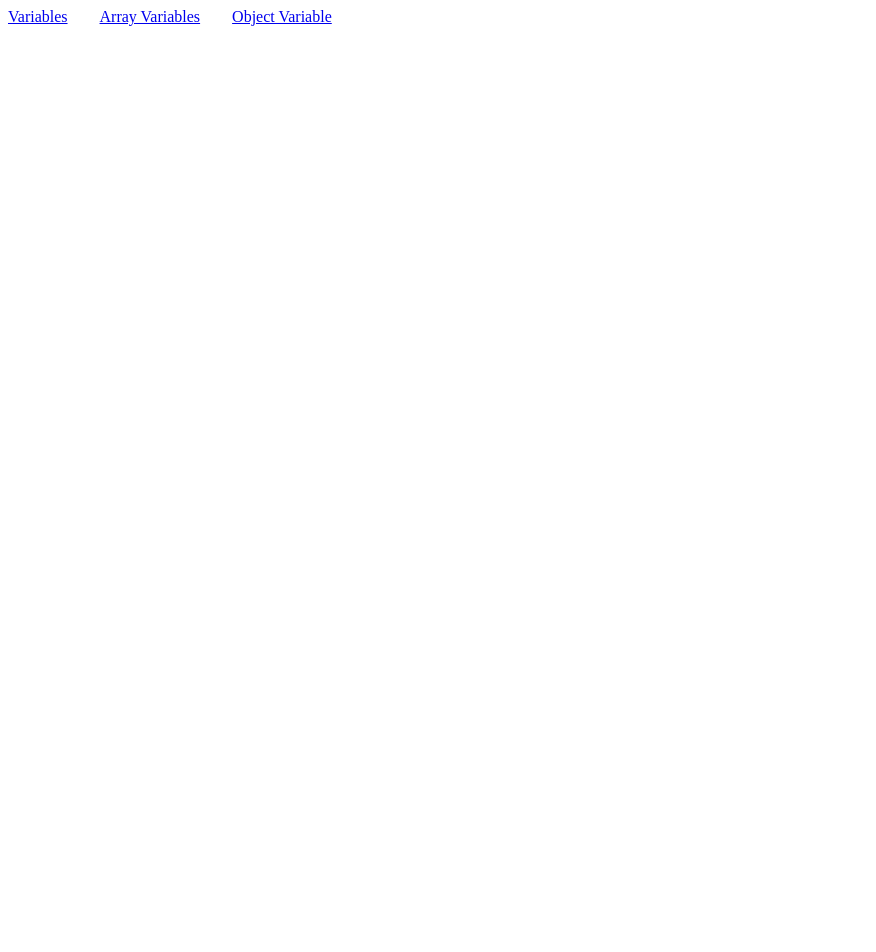
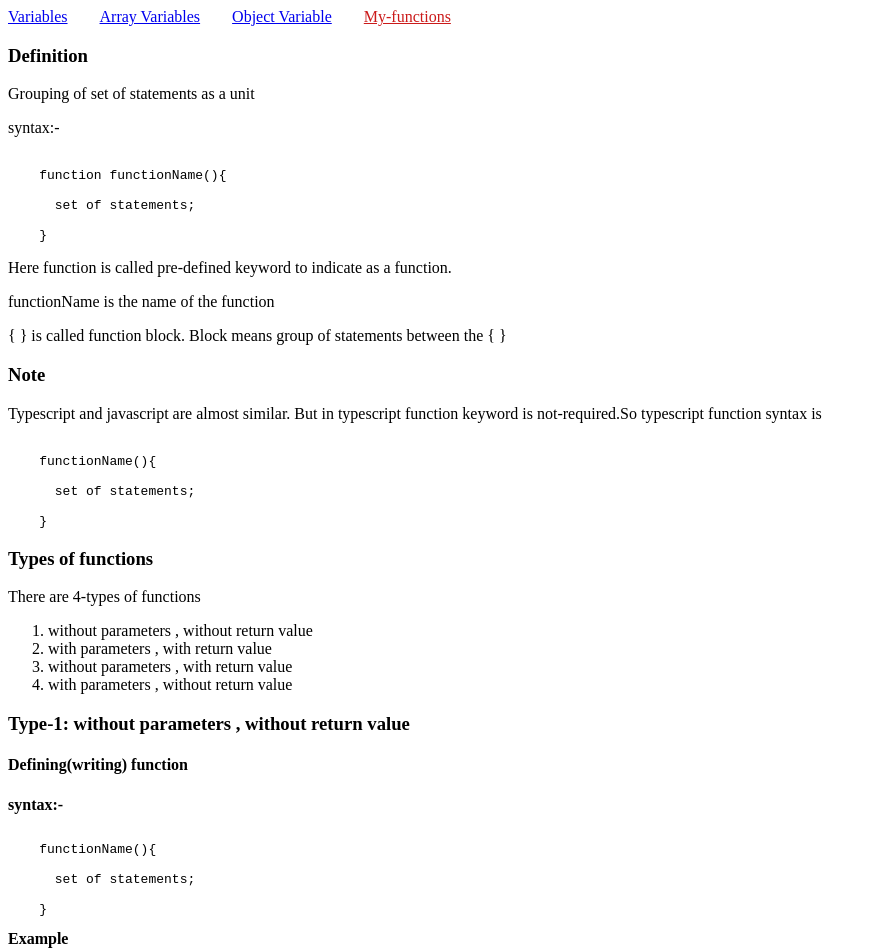
Before and after one commit to Battula-V/live-project, an Angular app: page /my-functions in a window 1280 px wide. Before the commit this address led to /. Shown: the top 952 px of the page, without its empty margins (0-876 px from the left). Before the commit the page ends 800 px from the top, so only its background shows below. Built offline with nearby package versions, Linux system fonts and the light colour scheme.

Commit message:
my-functions added

```diff
--- a/src/app/app-routing.module.ts
+++ b/src/app/app-routing.module.ts
@@ -3,6 +3,7 @@ import { RouterModule, Routes } from '@angular/router';
 import { VariablesComponent } from './components/variables/variables.component';
 import { ArrayVariableComponent } from './components/array-variable/array-variable.component';
 import { ObjectVariableComponent } from './components/object-variable/object-variable.component';
+import { MyFunctionsComponent } from './components/my-functions/my-functions.component';
 
 const routes: Routes = [
   {
@@ -16,6 +17,10 @@ const routes: Routes = [
   {
     path:"object-variable",
     component:ObjectVariableComponent
+  },
+  {
+    path:"my-functions",
+    component:MyFunctionsComponent
   }
 ];
 
--- a/src/app/app.module.ts
+++ b/src/app/app.module.ts
@@ -7,13 +7,15 @@ import { VariablesComponent } from './components/variables/variables.component';
 import { ArrayVariableComponent } from './components/array-variable/array-variable.component';
 import { MenuBarComponent } from './components/menu-bar/menu-bar.component';
 import { ObjectVariableComponent } from './components/object-variable/object-variable.component';
+import { MyFunctionsComponent } from './components/my-functions/my-functions.component';
 @NgModule({
   declarations: [
     AppComponent,
     VariablesComponent,
     ArrayVariableComponent,
     MenuBarComponent,
-    ObjectVariableComponent
+    ObjectVariableComponent,
+    MyFunctionsComponent
   ],
   imports: [
     BrowserModule,
--- a/src/app/components/menu-bar/menu-bar.component.html
+++ b/src/app/components/menu-bar/menu-bar.component.html
@@ -9,4 +9,7 @@
     <div>
         <a routerLink="object-variable" routerLinkActive="color-1">Object Variable</a>
     </div>
+    <div>
+        <a routerLink="my-functions" routerLinkActive="color-1">My-functions</a>
+    </div>
 </div>
--- /dev/null
+++ b/src/app/components/my-functions/my-functions.component.html
@@ -0,0 +1,69 @@
+<h3>Definition</h3>
+<p>Grouping of set of statements as a unit </p>
+<p>syntax:-</p>
+
+<pre>{{snippet}}</pre>
+<p>Here function is called pre-defined keyword to indicate as a function.</p>
+<p>functionName is the name of the function </p>
+<p> {{bracket}} is called function block. Block means group of statements between the {{bracket}} </p>
+<h3>Note</h3>
+<p> Typescript and javascript are almost similar. But in typescript function keyword is not-required.So typescript function syntax is </p>
+<pre>{{snippet1}}</pre>
+<h3>Types of functions</h3>
+<p>There are 4-types of functions </p>
+<ol>
+    <li> without parameters , without return value </li>
+    <li> with parameters , with return value </li>
+    <li> without parameters , with return value </li>
+    <li> with parameters , without return value </li>
+</ol>
+<!-- =====================================Type-1============================================================= -->
+<h3>Type-1: without parameters , without return value</h3>
+<h4>Defining(writing) function </h4>
+<b>syntax:-</b>
+<pre>{{type1Syntax}}</pre>
+<b>Example</b>
+<pre>{{type1Example}}</pre>
+<h4>Calling(Executing(or)Accessing) function</h4>
+<b>syntax:-</b>
+<pre>{{type1CallingSyntax}}</pre>
+<b>Example</b>
+<pre>{{type1CallingExample}}</pre>
+<!-- =====================================Type-2============================================================= -->
+<h3>Type-2: with parameters , with return value</h3>
+<h4>Defining(writing) function </h4>
+<b>syntax:-</b>
+<pre>{{type2Syntax}}</pre>
+<b>Example</b>
+<pre>{{type2Example}}</pre>
+<h4>Calling(Executing(or)Accessing) function</h4>
+<b>syntax:-</b>
+<pre>{{type2CallingSyntax}}</pre>
+<b>Example</b>
+<pre>{{type2CallingExample}}</pre>
+
+<!-- =====================================Type-3============================================================= -->
+<h3>Type-3: without parameters , with return value</h3>
+<h4>Defining(writing) function </h4>
+<b>syntax:-</b>
+<pre>{{type3Syntax}}</pre>
+<b>Example</b>
+<pre>{{type3Example}}</pre>
+<h4>Calling(Executing(or)Accessing) function</h4>
+<b>syntax:-</b>
+<pre>{{type3CallingSyntax}}</pre>
+<b>Example</b>
+<pre>{{type3CallingExample}}</pre>
+
+<!-- =====================================Type-4============================================================= -->
+<h3>Type-4: with parameters , without return value</h3>
+<h4>Defining(writing) function </h4>
+<b>syntax:-</b>
+<pre>{{type4Syntax}}</pre>
+<b>Example</b>
+<pre>{{type4Example}}</pre>
+<h4>Calling(Executing(or)Accessing) function</h4>
+<b>syntax:-</b>
+<pre>{{type4CallingSyntax}}</pre>
+<b>Example</b>
+<pre>{{type4CallingExample}}</pre>
--- /dev/null
+++ b/src/app/components/my-functions/my-functions.component.ts
@@ -0,0 +1,106 @@
+import { Component } from '@angular/core';
+
+@Component({
+  selector: 'app-my-functions',
+  templateUrl: './my-functions.component.html',
+  styleUrls: ['./my-functions.component.scss']
+})
+export class MyFunctionsComponent {
+    snippet=`
+    function functionName(){
+
+      set of statements;
+
+    }`;
+    bracket=`{ }`;
+    snippet1=`
+    functionName(){
+
+      set of statements;
+
+    }`;
+    type1Syntax=`
+    functionName(){
+
+      set of statements;
+
+    }`;
+    type1Example=`
+    addTwoNumbers(){
+      let a=23;
+      let b=45;
+      let c=a+b;
+      console.log(c);
+    }`;
+    type1CallingSyntax=`
+    functionName();`;
+    type1CallingExample=`
+    addTwoNumbers();`;
+
+    type2Syntax=`
+    functionName(param-1, param-2, ........, param-n){
+
+      set of statements;
+
+      return value;
+
+    }`;
+    type2Example=`
+    addTwoNumbers(a,b){
+      let c=a+b;
+
+     return c;
+
+    }`;
+
+    type2CallingSyntax=`
+    let output=functionName(param-1, param-2, ........, param-n);`;
+    type2CallingExample=`
+    let result=addTwoNumbers(23 , 45);`;
+
+
+    type3Syntax=`
+    functionName(){
+
+      set of statements;
+
+      return value;
+
+    }`;
+    type3Example=`
+    addTwoNumbers(){
+      let a=23;
+      let b=45;
+      let c=a+b;
+
+     return c;
+
+    }`;
+
+    type3CallingSyntax=`
+    let output=functionName();`;
+    type3CallingExample=`
+    let result=addTwoNumbers();`;
+
+    type4Syntax=`
+    functionName(param-1, param-2, ........, param-n){
+
+      set of statements;
+
+
+    }`;
+    type4Example=`
+    addTwoNumbers(a,b){
+
+      let c=a+b;
+      console.log(c);
+
+
+    }`;
+
+    type4CallingSyntax=`
+    functionName(param-1, param-2, ........, param-n);`;
+    type4CallingExample=`
+    addTwoNumbers(23 , 45);`;
+
+}
```
Also changed, not shown: src/app/components/my-functions/my-functions.component.scss (added), 1 other file (tests, documents, lock files or other folders).
